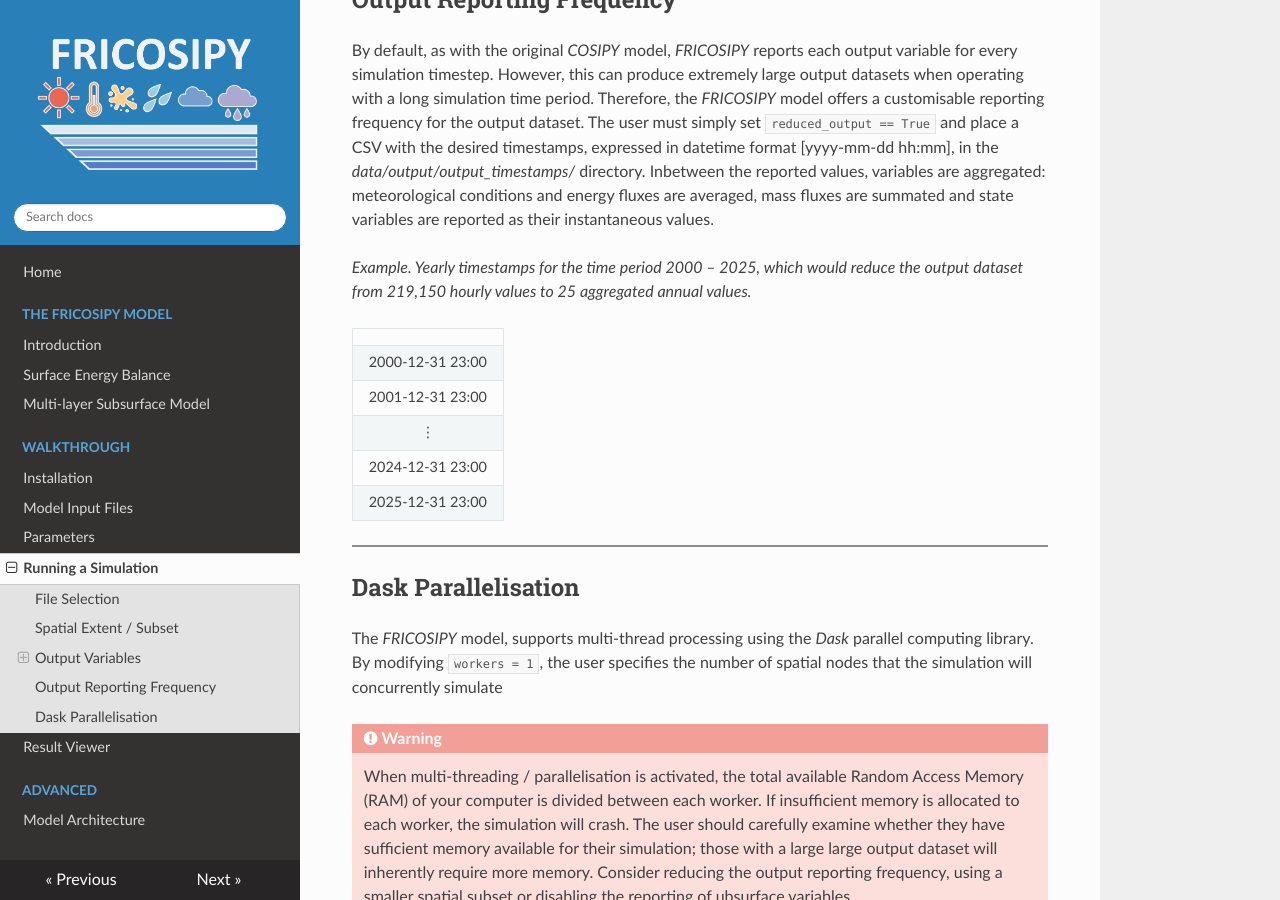
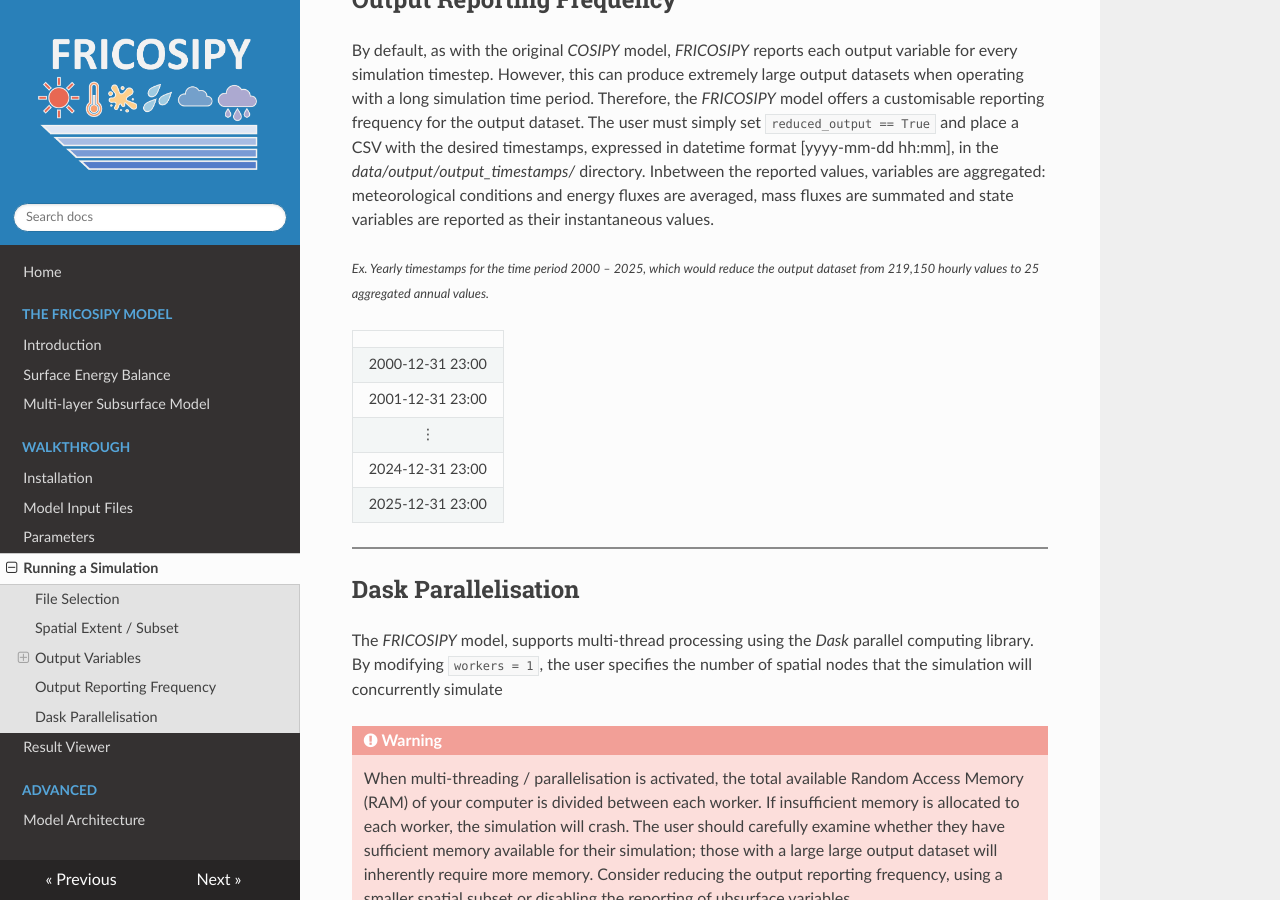
Before and after one commit to MarcusGastaldello/FRICOSIPY, an MkDocs documentation site: the page built from docs/running_a_simulation.md, in a window 1280 px wide and 900 px high, scrolled down 3406 px. Built offline with MkDocs 1.6.1, drawn with Linux system fonts in a browser that asks for light colours.

Commit message:
Update running_a_simulation.md

```diff
--- a/docs/running_a_simulation.md
+++ b/docs/running_a_simulation.md
@@ -132,7 +132,7 @@
 
 By default, as with the original *COSIPY* model, *FRICOSIPY* reports each output variable for every simulation timestep. However, this can produce extremely large output datasets when operating with a long simulation time period. Therefore, the *FRICOSIPY* model offers a customisable reporting frequency for the output dataset. The user must simply set `reduced_output == True` and place a CSV with the desired timestamps, expressed in datetime format [yyyy-mm-dd hh:mm], in the *data/output/output_timestamps/* directory. Inbetween the reported values, variables are aggregated: meteorological conditions and energy fluxes are averaged, mass fluxes are summated and state variables are reported as their instantaneous values.
 
-*Example. Yearly timestamps for the time period 2000 – 2025, which would reduce the output dataset from 219,150 hourly values to 25 aggregated annual values.*
+<small> *Ex. Yearly timestamps for the time period 2000 – 2025, which would reduce the output dataset from 219,150 hourly values to 25 aggregated annual values.* </small>
 
 |          |
 |:---:|
```
